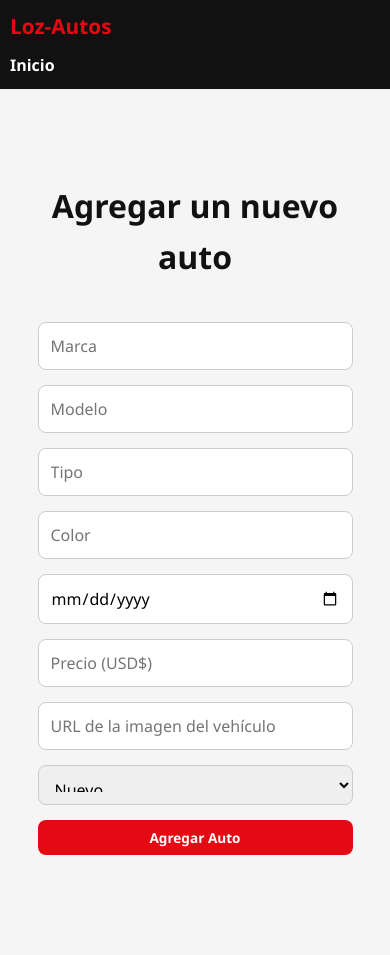
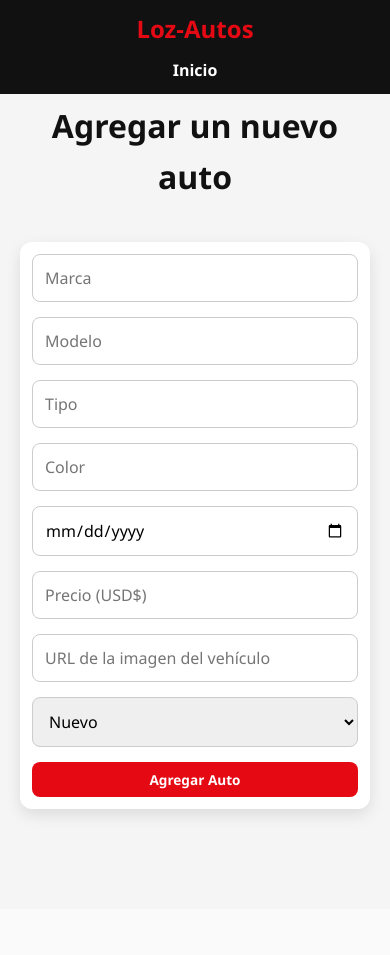
Before and after one commit to lozalen341/Loz-autos, a PHP site: page /ingreso.html in a window 390 px wide. After the commit the page ends 819 px from the top, so only its background shows below. Run offline with PHP 8.4, Linux system fonts and the light colour scheme.

Commit message:
responsive

```diff
--- a/styles.css
+++ b/styles.css
@@ -55,29 +55,34 @@
 section {
   padding: 100px 20px;
   min-height: 100vh;
+  display: flex;
+  flex-direction: column;
+  align-items: center;
+  justify-content: center;
 }
 
+/* --- SECCION INICIO --- */
 #inicio {
   background: url('https://www.hdcarwallpapers.com/download/2021_bmw_m3_competition_4k-2560x1440.jpg') no-repeat center center/cover;
   color: white;
+  text-align: center;
   display: flex;
+  flex-direction: column;
   align-items: center;
   justify-content: center;
-  flex-direction: column;
-  text-align: center;
 }
 
 #inicio h2 {
-  font-size: 2.5rem;
+  font-size: 2.8rem;
   margin-bottom: 20px;
   text-shadow: 2px 2px 6px #000;
 }
 
 #inicio p {
-  font-size: 1.2rem;
+  font-size: 1.3rem;
   max-width: 700px;
   background: rgba(0, 0, 0, 0.5);
-  padding: 15px;
+  padding: 20px;
   border-radius: 15px;
 }
 
@@ -174,10 +169,15 @@
 /* --- FORMULARIOS --- */
 form {
   max-width: 500px;
+  width: 100%;
   margin: 0 auto;
   display: flex;
   flex-direction: column;
   gap: 15px;
+  background: #fff;
+  padding: 20px;
+  border-radius: 12px;
+  box-shadow: 0 6px 15px rgba(0,0,0,0.1);
 }
 
 input,
@@ -220,44 +221,32 @@
   text-decoration: underline;
 }
 
-/* --- ESTILOS ADICIONALES --- */
-.titulo-agregar {
-  margin-top: 80px;
-}
-
-.estado {
-  height: 40px;
-}
-
-/* ====== RESPONSIVE ====== */
+/* --- MEDIA QUERIES RESPONSIVE --- */
 
 /* --- Tablets (992px) --- */
 @media (max-width: 992px) {
   header {
     flex-direction: column;
-    align-items: flex-start;
+    align-items: center;
   }
 
   nav ul {
     flex-direction: column;
     width: 100%;
     margin-top: 10px;
+    align-items: center;
   }
 
   header h1 {
-    font-size: 1.8rem;
+    font-size: 2rem;
   }
 
   #inicio h2 {
-    font-size: 2rem;
+    font-size: 2.4rem;
   }
 
   #inicio p {
-    font-size: 1rem;
-  }
-
-  form {
-    width: 90%;
+    font-size: 1.1rem;
   }
 
   .catalogo-grid {
@@ -272,7 +261,7 @@
   }
 
   header h1 {
-    font-size: 1.5rem;
+    font-size: 1.8rem;
   }
 
   nav ul {
@@ -302,25 +291,30 @@
     padding: 10px 15px;
     font-size: 0.9rem;
   }
+
+  form {
+    padding: 15px;
+  }
 }
 
 /* --- Celulares pequeños (480px) --- */
 @media (max-width: 480px) {
   header h1 {
-    font-size: 1.3rem;
+    font-size: 1.5rem;
   }
 
   nav ul {
     flex-direction: column;
-    align-items: flex-start;
+    align-items: center;
   }
 
   #inicio h2 {
-    font-size: 1.4rem;
+    font-size: 1.6rem;
   }
 
   #inicio p {
-    font-size: 0.85rem;
+    font-size: 0.9rem;
+    padding: 10px;
   }
 
   .card img {
@@ -336,6 +330,10 @@
     font-size: 0.85rem;
     padding: 8px 12px;
   }
+
+  form {
+    padding: 12px;
+  }
 }
 
 /* --- IMAGENES Y VIDEO FLUIDOS --- */
```
Also changed, not shown: other parts of styles.css (+16 -25 lines).
